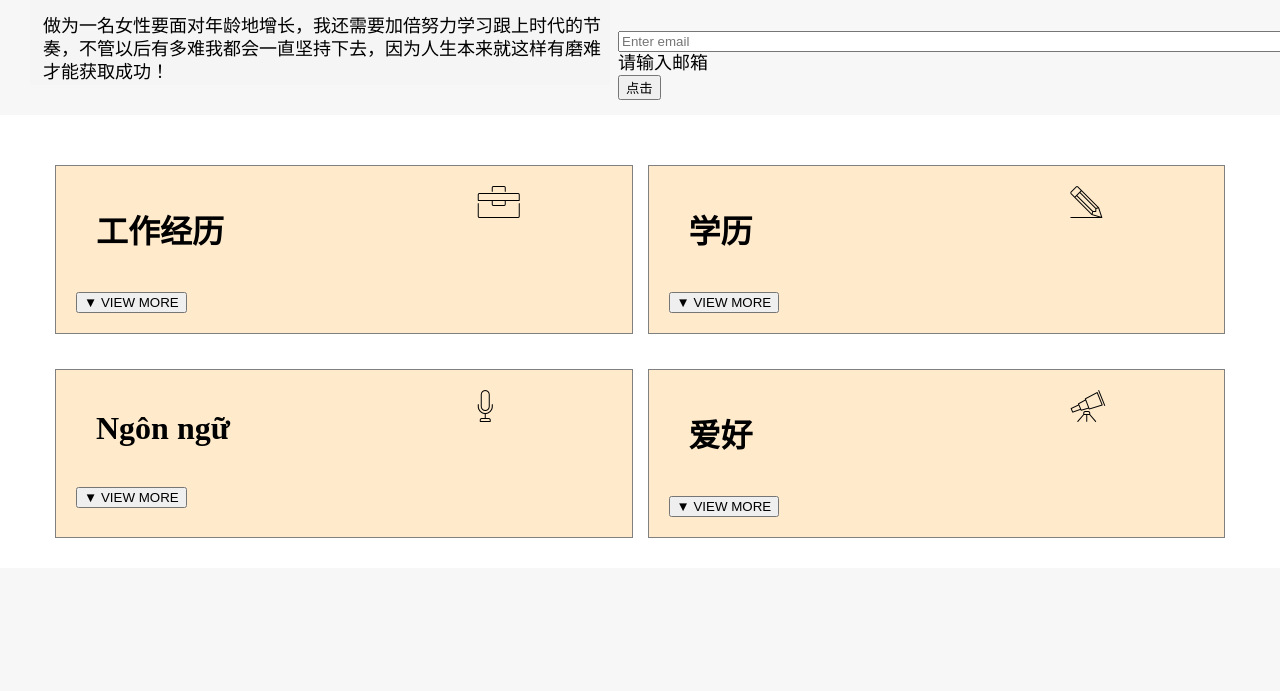
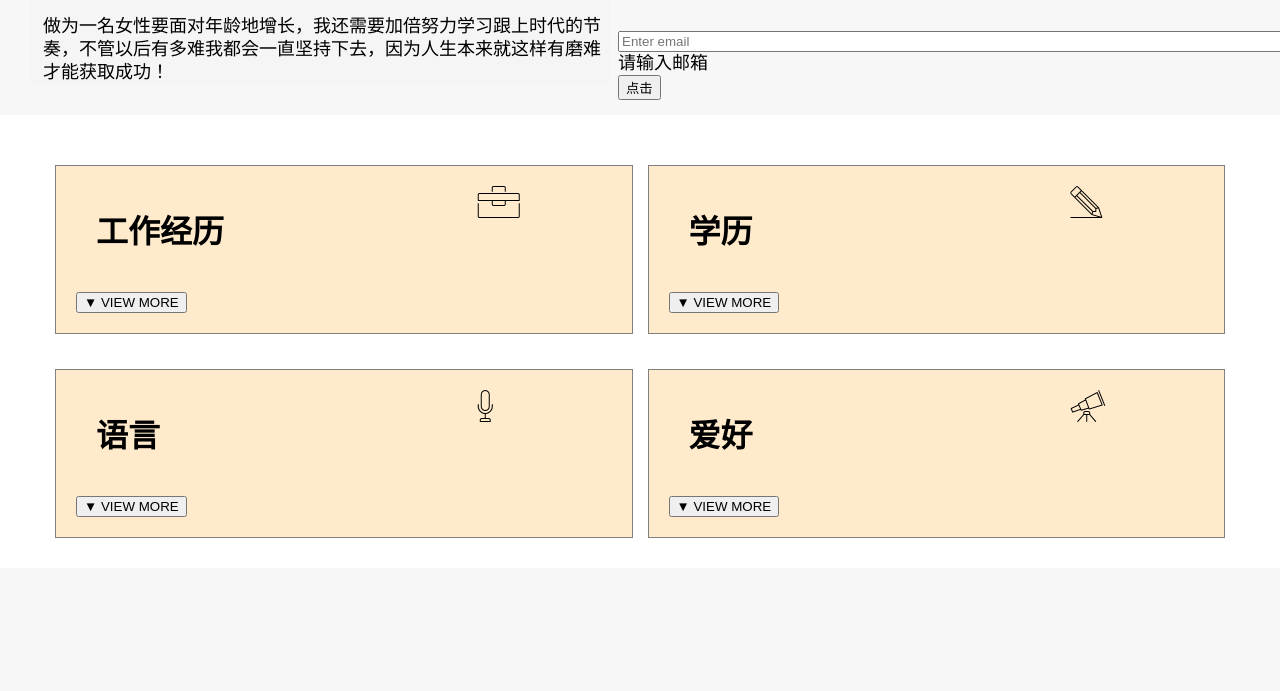
Before and after one commit to yiluo888/jianli, a plain HTML site: page index.html in a window 1280 px wide. Shown: the part 2409-3100 px from the top of the page. Drawn offline with Linux system fonts and the light colour scheme.

Commit message:
ahii
babab

```diff
--- a/index.html
+++ b/index.html
@@ -146,7 +146,7 @@
                 </div>
                 <div class="column" style="margin-top: 20px">
                     <div class="column-box">
-                        <h1>Ngôn ngữ</h1>
+                        <h1>语言</h1>
                         <a href="#"><i class="ic-mic"></i></a>
                     </div>
                     <div>
```
Also changed, not shown: 1 other file.
